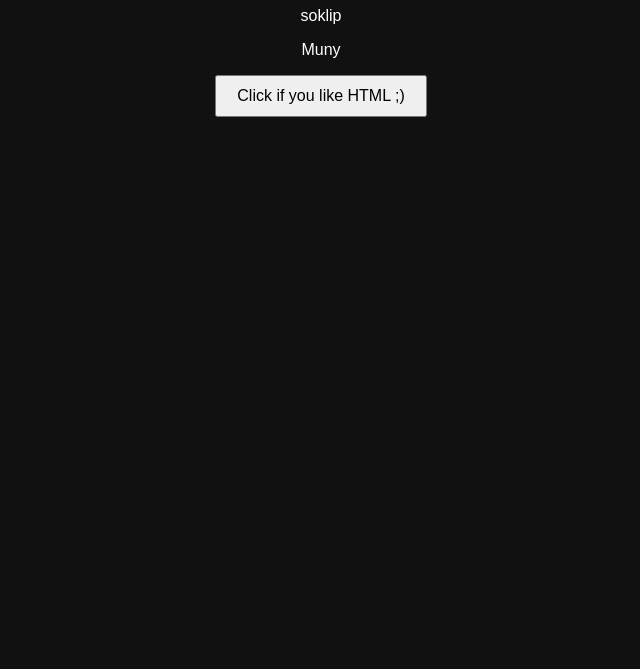
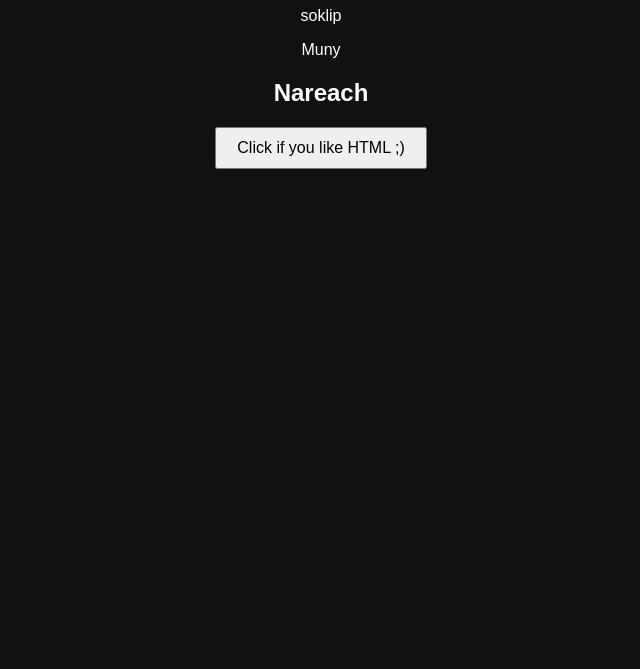
Before and after one commit to paullzea/Web-Introduction-Group-Project, a plain HTML site: page index.html in a window 1280 px wide. Shown: the part 131-800 px from the top of the page, without its empty margins (319-959 px from the left). Drawn offline with Linux system fonts and the light colour scheme.

Commit message:
Update index.html

```diff
--- a/index.html
+++ b/index.html
@@ -10,6 +10,7 @@
   <h1> Hello Class !</h1>
   <p>soklip</p>
   <p>Muny</p>
+  <h2>Nareach</h2>
 
 
   <button id="btn">Click if you like HTML ;)</button>
```
